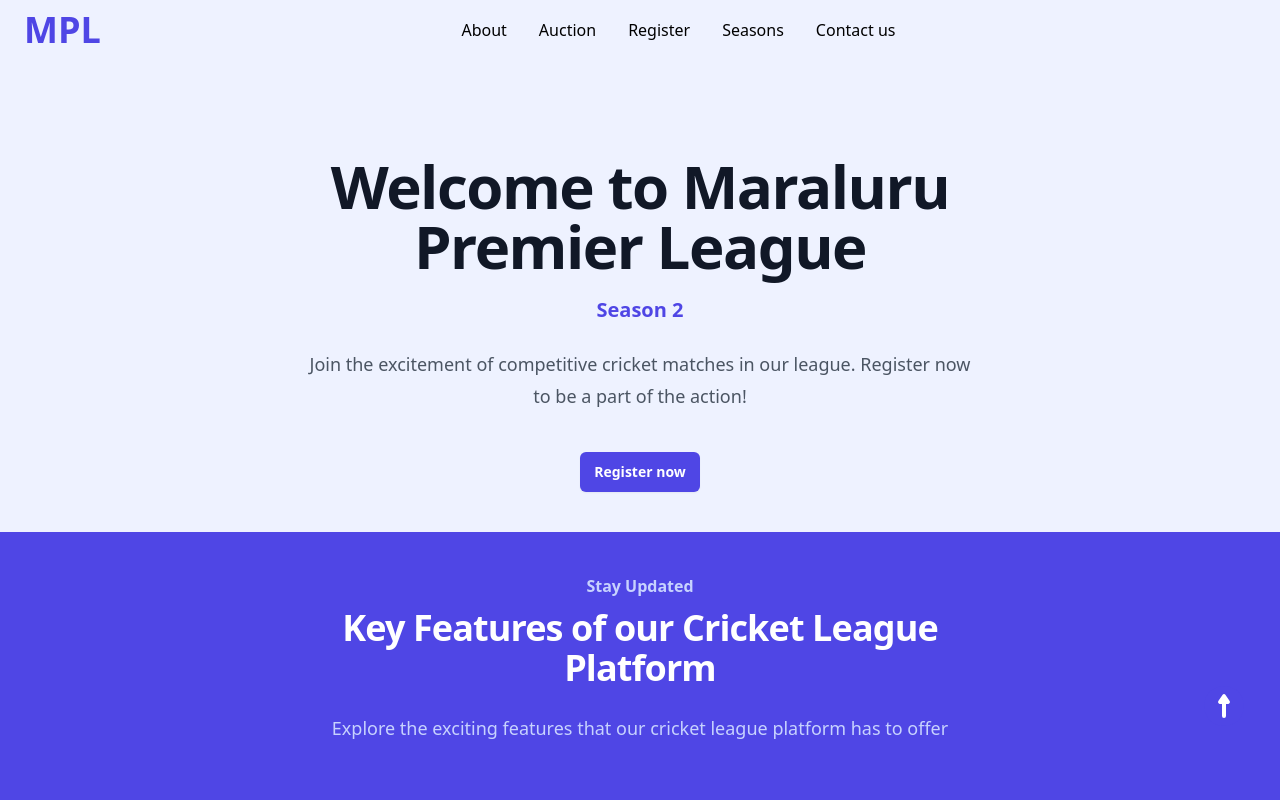
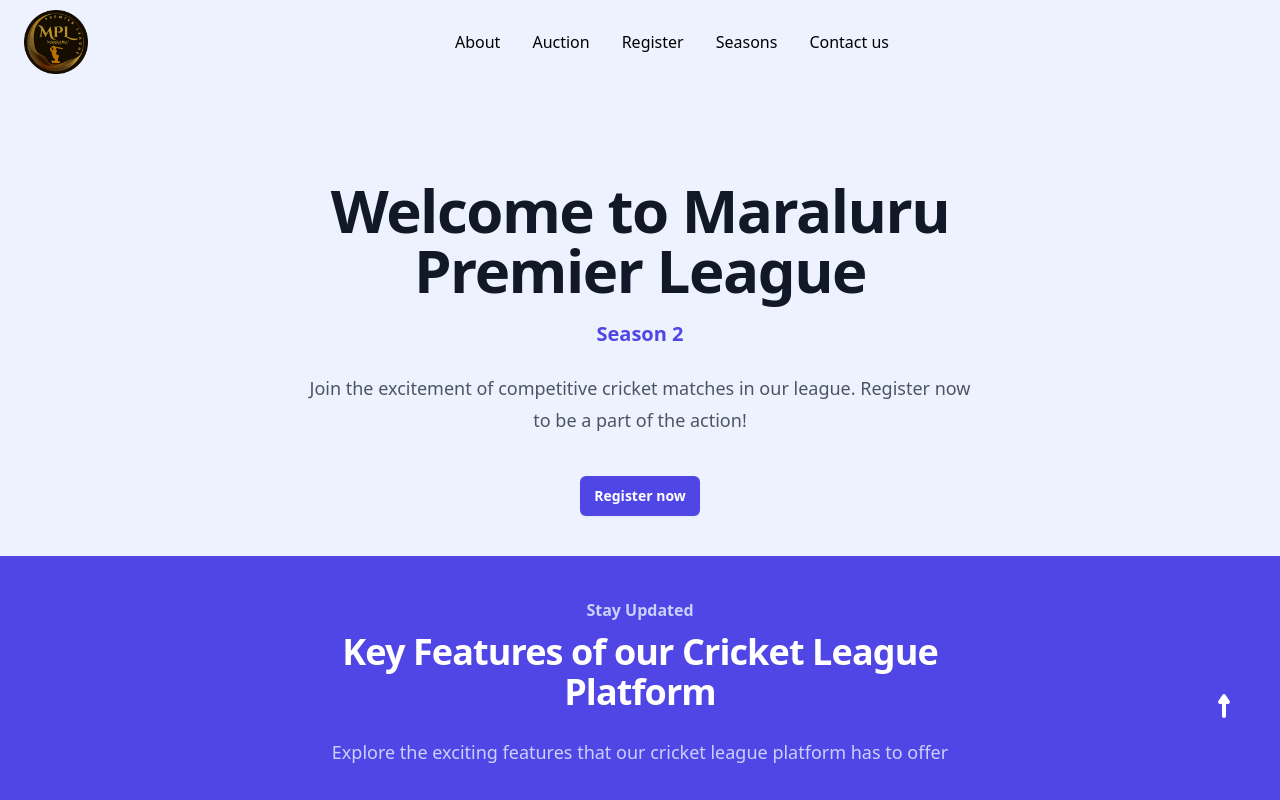
Before and after one commit to MadanKumar7/MPL, a website: page public/index.html in a window 1280 px wide. Shown: the top 800 px of the page. Drawn offline with nearby package versions, Linux system fonts and the light colour scheme; a script that the page names is missing.

Commit message:
updated logo

```diff
--- a/public/index.html
+++ b/public/index.html
@@ -36,10 +36,12 @@
 							class="flex flex-wrap justify-between items-center mx-auto max-w-screen-xl">
 							<a href="#" class="flex items-center"
 								><span
-									class="text-indigo-600 self-center text-4xl font-semibold whitespace-nowrap"
-									>MPL</span
-								></a
-							>
+									class="text-indigo-600 self-center text-4xl font-semibold whitespace-nowrap">
+									<img
+										src="./assets/images/logo.png"
+										alt="logo"
+										class="logo" /></span
+							></a>
 							<div class="flex items-center lg:order-2">
 								<!-- <a
 								href="javascript:void(0)"
--- a/public/style.css
+++ b/public/style.css
@@ -10,6 +10,12 @@ input[type='number'] {
 	-moz-appearance: textfield;
 }
 
+/* Logo */
+
+.logo {
+	width: 64px;
+	height: 64px;
+}
 /* The radio-container */
 .radio-container {
 	width: fit-content;
```
Also changed, not shown: public/assets/images/logo.png (added).
